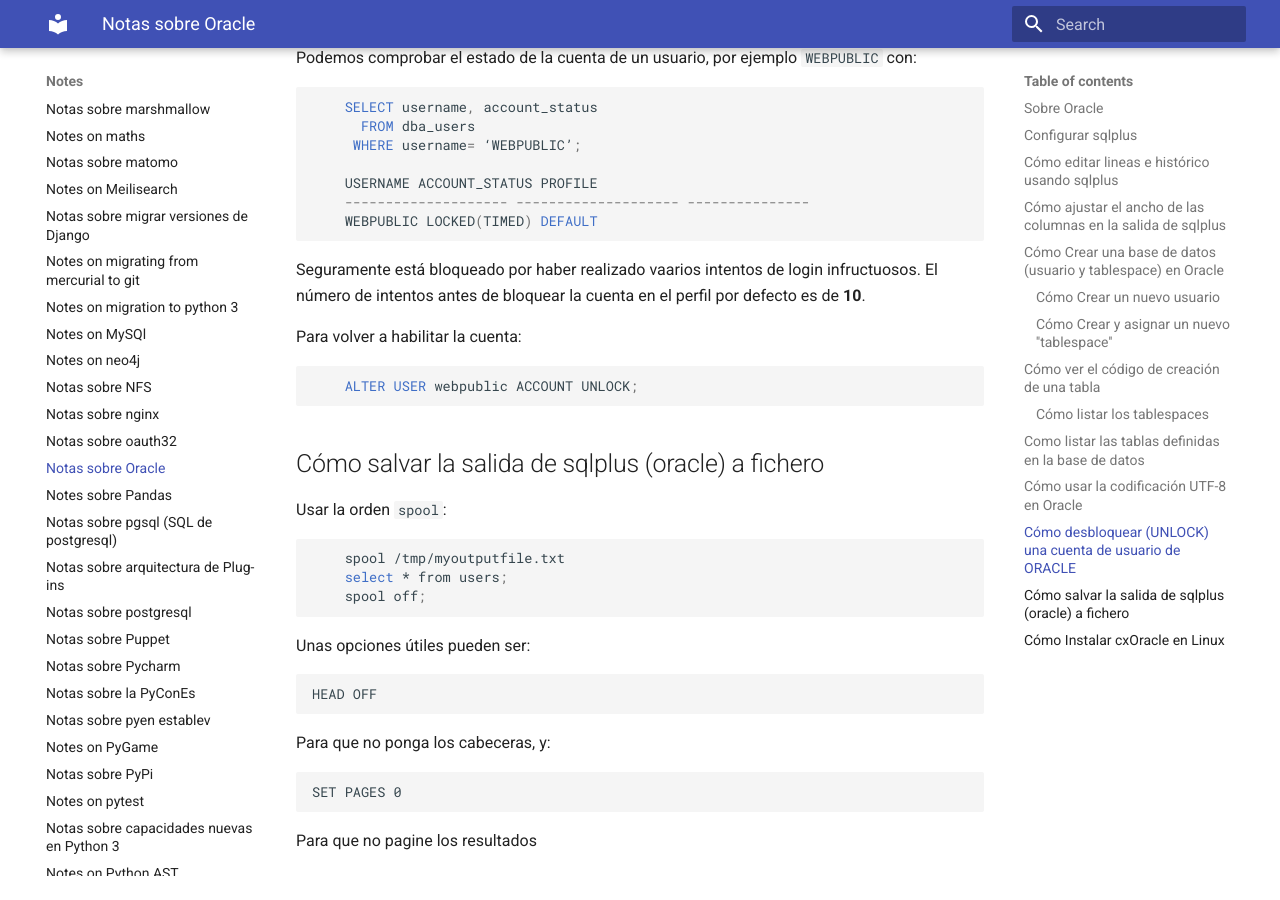
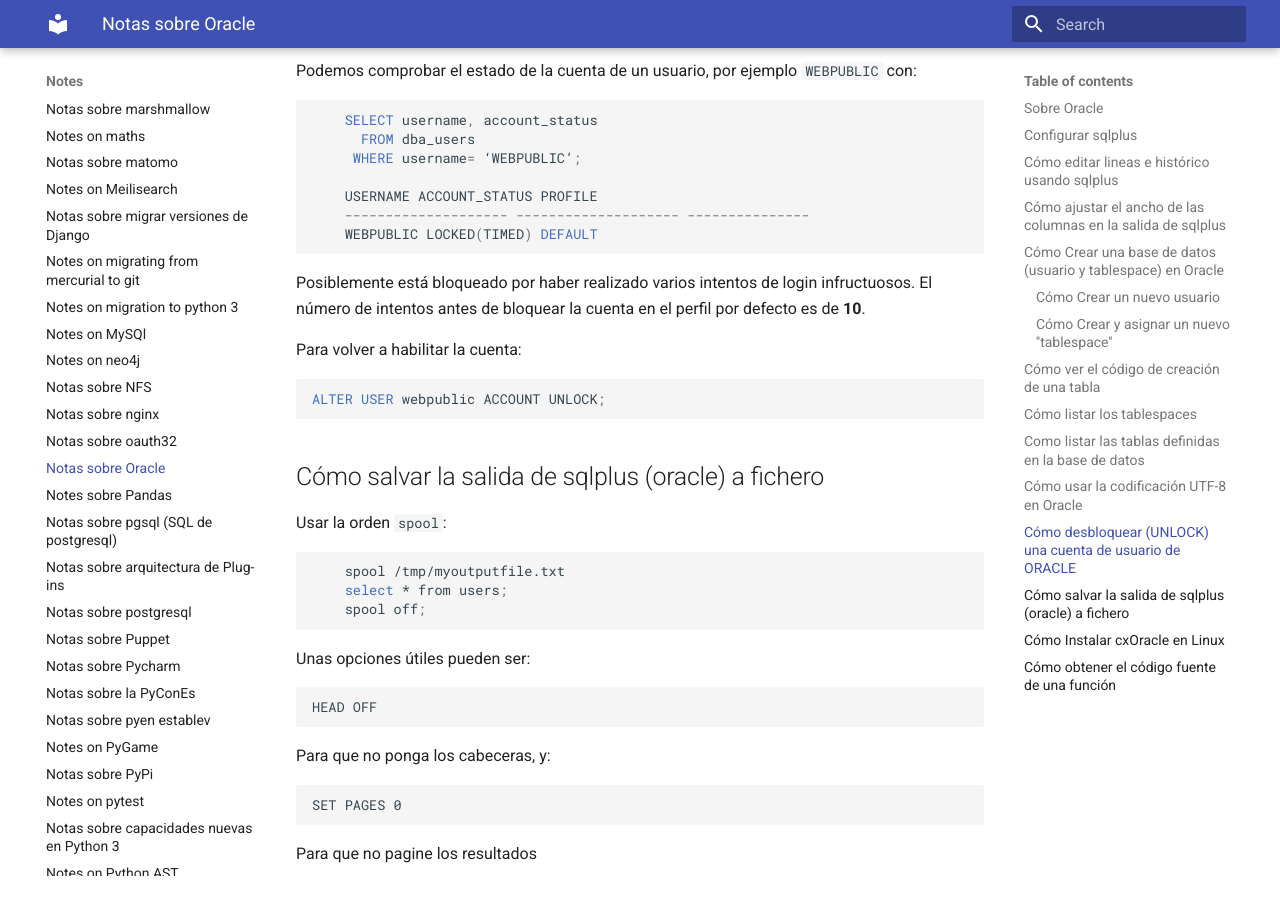
Before and after one commit to euribates/notes, an MkDocs documentation site: the page built from docs/notes-on-oracle.md, in a window 1280 px wide and 900 px high, scrolled down 4319 px. Built offline with MkDocs 1.6.1 and Material for MkDocs 9.7.7, drawn with Linux system fonts in a browser that asks for light colours; some of the changed text lies outside the part shown.

Commit message:
LIsta de temas ordenados por nombre; mejoras en notas sobre Oracle

````diff
--- a/docs/notes-on-oracle.md
+++ b/docs/notes-on-oracle.md
@@ -53,7 +54,7 @@
 
 ## Cómo ajustar el ancho de las columnas en la salida de sqlplus
 
-Se usa el comando `COLUMN`
+Se usa el comando `COLUMN`:
 
 ```sql
 column username format A10
@@ -155,7 +156,7 @@
 
 - Fuente: [Stackoverflow: How can I generate or get a DDL script on an existing table in Oracle](<https://stackoverflow.com/questions/26249892/how-can-i-generate-or-get-a-ddl-script-on-an-existing-table-in-oracle-i-have)
 
-### Cómo listar los tablespaces
+## Cómo listar los tablespaces
 
 This is the way:
 
@@ -206,6 +207,7 @@
 Since `USER_TABLES` only has information about the tables that you own,
 it does not have an `OWNER` column --the owner, by definition, is you.
 
+
 ## Cómo usar la codificación UTF-8 en Oracle
 
 Definiendo la variable de entorno `NLS_LANG` con este valor:
@@ -229,14 +231,14 @@
     WEBPUBLIC LOCKED(TIMED) DEFAULT
 ```
 
-Seguramente está bloqueado por haber realizado vaarios intentos de login
+Posiblemente está bloqueado por haber realizado varios intentos de login
 infructuosos. El número de intentos antes de bloquear la cuenta en el
 perfil por defecto es de **10**.
 
 Para volver a habilitar la cuenta:
 
 ```sql
-    ALTER USER webpublic ACCOUNT UNLOCK;
+ALTER USER webpublic ACCOUNT UNLOCK;
 ```
 
 ## Cómo salvar la salida de sqlplus (oracle) a fichero
@@ -360,3 +362,18 @@
 SQLNET.OUTBOUND_CONNECT_TIMEOUT = 60
 SQLNET.ALLOWED_LOGON_VERSION = 10
 ```
+
+## Cómo obtener el código fuente de una función
+
+Si sabemos el propietario (`OWNER`) y nombre de la función, podemos
+hacer:
+
+```sql
+SELECT text
+  FROM all_source
+ WHERE name = 'funcion'
+   AND owner = 'propietario'
+ ORDER BY line;
+ ```
+
+ Fuente: [plsql - How to see PL/SQL Stored Function body in Oracle - Stack Overflow](https://stackoverflow.com/questions/14212295/how-to-see-pl-sql-stored-function-body-in-oracle)
--- a/mdt.py
+++ b/mdt.py
@@ -52,7 +52,7 @@
     table = Table(show_header=True, header_style="bold green")
     table.add_column("Topic", style="dim")
     table.add_column("Title")
-    for filename in DOCS.iterdir():
+    for filename in sorted(DOCS.iterdir()):
         if is_note(filename):
             title = get_title(filename)
             topic = main_topic(filename)
````
Also changed, not shown: other parts of docs/notes-on-oracle.md (+5 -4 lines).
